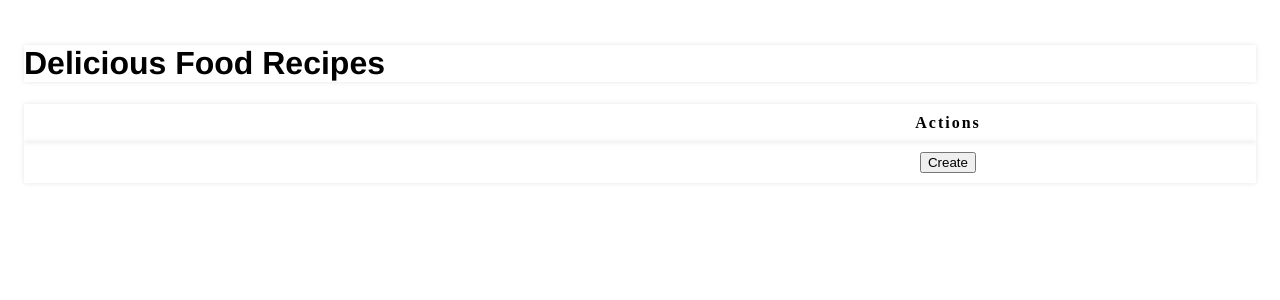
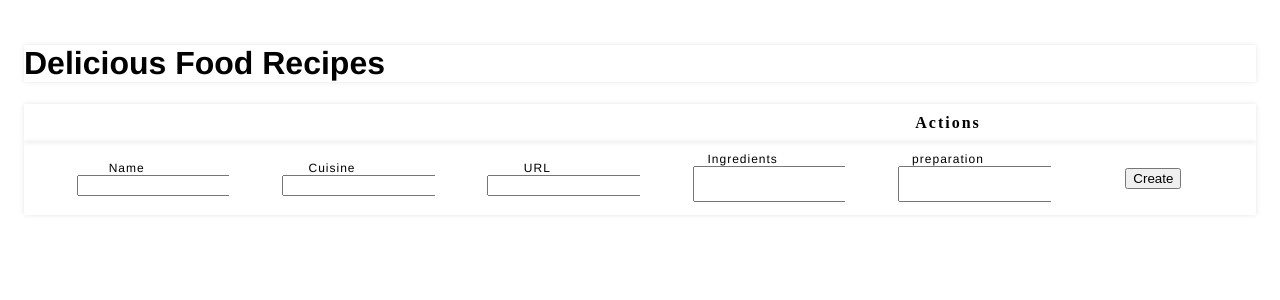
Before and after one commit to MTaslam2000/recipe-tracker-project, a React (Create React App) app: page / in a window 1280 px wide. Shown: the top 300 px of the page. Built offline with nearby package versions, Linux system fonts and the light colour scheme.

Commit message:
finished  my form

```diff
--- a/src/RecipeCreate.js
+++ b/src/RecipeCreate.js
@@ -1,17 +1,54 @@
 import React, { useState } from "react";
 
 function RecipeCreate() {
-
-  // TODO: When the form is submitted, a new recipe should be created, and the form contents cleared.
-  // TODO: Add the required input and textarea form elements.
   // TODO: Add the required submit and change handlers
 
+  // TODO: Add the required input and textarea form elements.
   return (
     <form name="create">
       <table>
         <tbody>
           <tr>
-            <td></td>
+            <td>
+              <label htmlFor="name">
+                Name
+                <input name="name" type="text" id="name" />
+              </label>
+            </td>
+            <td>
+              <label htmlFor="Cuisine">
+                Cuisine
+                <input name="cuisine" type="text" id="Cuisine" />
+              </label>
+            </td>
+            <td>
+              <label htmlFor="photo">
+                URL
+                <input name="photo" type="url" id="photo" />
+              </label>
+            </td>
+            <td>
+              <label htmlFor="ingredients">
+                Ingredients
+                <textarea
+                  name="ingredients"
+                  id="ingredients"
+                  rows="2"
+                  cols="20"
+                />
+              </label>
+            </td>
+            <td>
+              <label htmlFor="preparation">
+                preparation
+                <textarea
+                  name="preparation"
+                  id="preparation"
+                  rows="2"
+                  cols="20"
+                />
+              </label>
+            </td>
             <td>
               <button type="submit">Create</button>
             </td>
```
Also changed, not shown: 1 other file (tests, documents, lock files or other folders).
